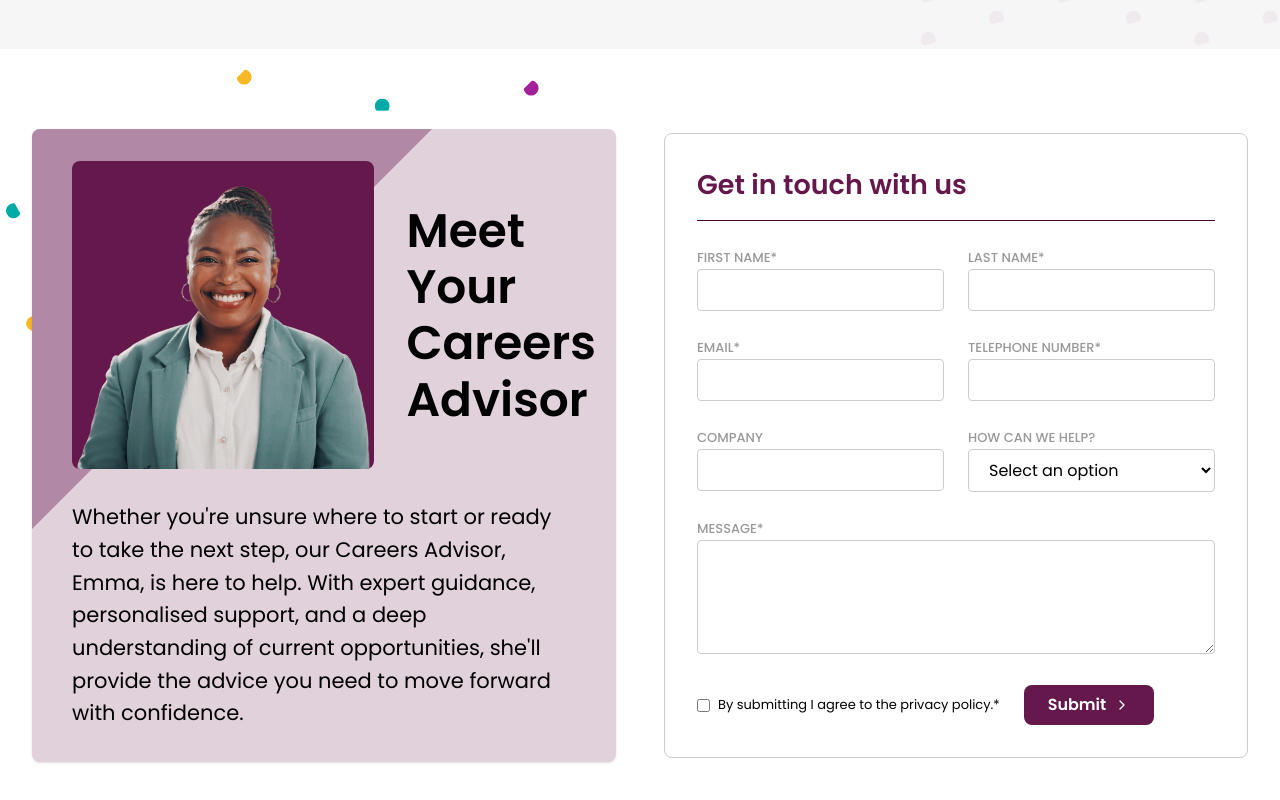
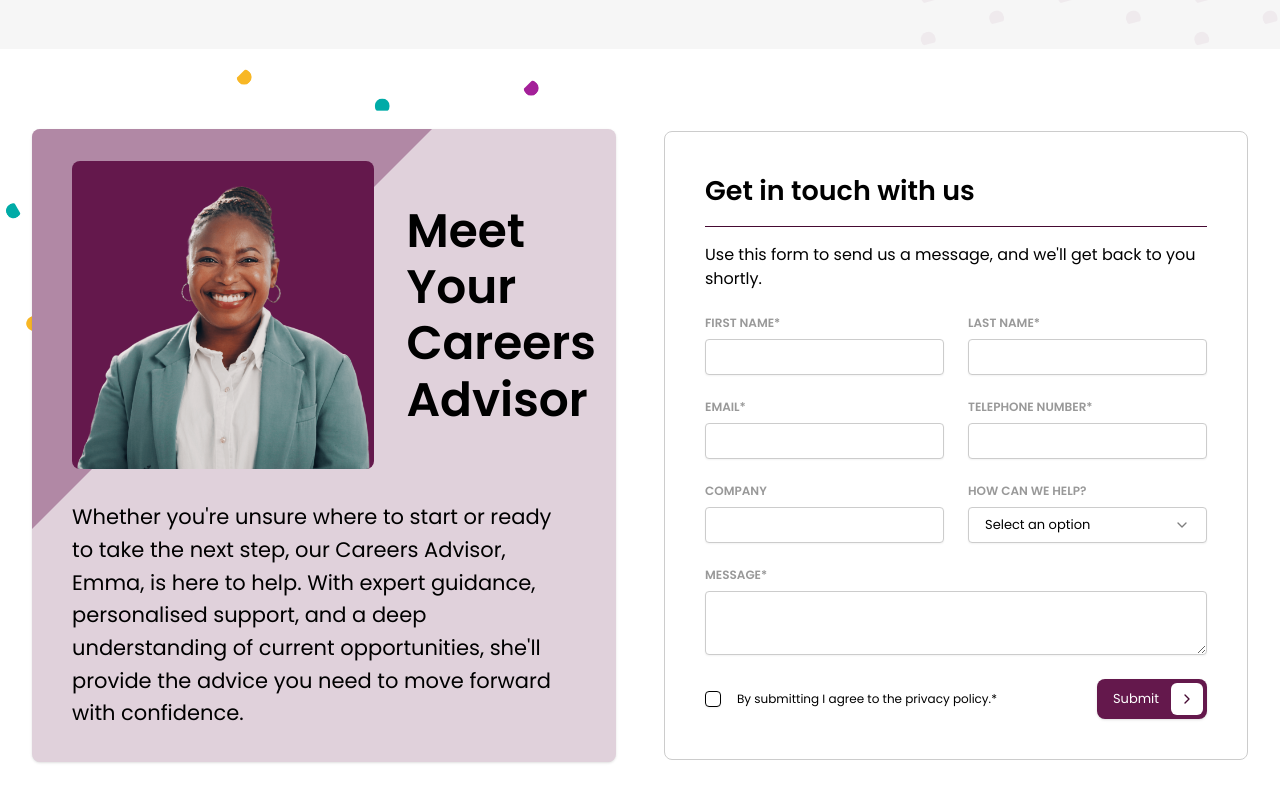
Before and after one commit to aizadrzo/next-ctskill, a Next.js app: page /about/careers-hub in a window 1280 px wide. Shown: the part 2020-2820 px from the top of the page. Built offline with nearby package versions, Linux system fonts and the light colour scheme.

Commit message:
chore: make small changes to the input field and add form to home, careers hub and about us

```diff
--- a/src/app/about/careers-hub/page.tsx
+++ b/src/app/about/careers-hub/page.tsx
@@ -1,3 +1,4 @@
+"use client";
 import Image from "next/image";
 import { PageHeader } from "@/components/marketing/page-header";
 import { ContentBoxLink } from "@/components/marketing/content-box-link";
@@ -9,9 +10,9 @@ import {
   MessageCircle,
   Users,
   Building,
-  ChevronRight,
 } from "lucide-react";
 import { Card, CardContent, CardHeader, CardTitle } from "@/components/ui/card";
+import { ContactForm } from "@/components/forms/contact-form";
 
 const careerHubItems = [
   {
@@ -185,108 +186,12 @@ export default function CareersHubPage() {
             </Card>
 
             {/* Contact Form */}
-            <div className="bg-neutral-white-100 border border-neutral-black-30 rounded-lg p-8">
-              <div className="space-y-6">
-                <div className="border-b border-primary-120 pb-4">
-                  <h3 className="text-xl font-semibold text-primary-100">
-                    Get in touch with us
-                  </h3>
-                </div>
-
-                <form className="space-y-6">
-                  <div className="grid grid-cols-1 sm:grid-cols-2 gap-6">
-                    <div className="space-y-2">
-                      <label className="text-sm font-medium text-neutral-black-50">
-                        FIRST NAME*
-                      </label>
-                      <input
-                        type="text"
-                        className="w-full px-4 py-2 border border-neutral-black-30 rounded bg-neutral-white-100"
-                      />
-                    </div>
-                    <div className="space-y-2">
-                      <label className="text-sm font-medium text-neutral-black-50">
-                        LAST NAME*
-                      </label>
-                      <input
-                        type="text"
-                        className="w-full px-4 py-2 border border-neutral-black-30 rounded bg-neutral-white-100"
-                      />
-                    </div>
-                  </div>
-
-                  <div className="grid grid-cols-1 sm:grid-cols-2 gap-6">
-                    <div className="space-y-2">
-                      <label className="text-sm font-medium text-neutral-black-50">
-                        EMAIL*
-                      </label>
-                      <input
-                        type="email"
-                        className="w-full px-4 py-2 border border-neutral-black-30 rounded bg-neutral-white-100"
-                      />
-                    </div>
-                    <div className="space-y-2">
-                      <label className="text-sm font-medium text-neutral-black-50">
-                        TELEPHONE NUMBER*
-                      </label>
-                      <input
-                        type="tel"
-                        className="w-full px-4 py-2 border border-neutral-black-30 rounded bg-neutral-white-100"
-                      />
-                    </div>
-                  </div>
-
-                  <div className="grid grid-cols-1 sm:grid-cols-2 gap-6">
-                    <div className="space-y-2">
-                      <label className="text-sm font-medium text-neutral-black-50">
-                        COMPANY
-                      </label>
-                      <input
-                        type="text"
-                        className="w-full px-4 py-2 border border-neutral-black-30 rounded bg-neutral-white-100"
-                      />
-                    </div>
-                    <div className="space-y-2">
-                      <label className="text-sm font-medium text-neutral-black-50">
-                        HOW CAN WE HELP?
-                      </label>
-                      <select className="w-full px-4 py-2 border border-neutral-black-30 rounded bg-neutral-white-100">
-                        <option>Select an option</option>
-                        <option>Apprenticeships</option>
-                        <option>Online Courses</option>
-                        <option>Recruitment</option>
-                      </select>
-                    </div>
-                  </div>
-
-                  <div className="space-y-2">
-                    <label className="text-sm font-medium text-neutral-black-50">
-                      MESSAGE*
-                    </label>
-                    <textarea
-                      rows={4}
-                      className="w-full px-4 py-2 border border-neutral-black-30 rounded bg-neutral-white-100"
-                    />
-                  </div>
-
-                  <div className="flex items-center gap-6">
-                    <div className="flex items-center gap-2">
-                      <input type="checkbox" id="privacy" />
-                      <label
-                        htmlFor="privacy"
-                        className="text-sm text-neutral-black-100"
-                      >
-                        By submitting I agree to the privacy policy.*
-                      </label>
-                    </div>
-                    <button className="inline-flex items-center justify-center px-6 py-2 bg-primary-100 text-neutral-white-100 font-semibold rounded-lg hover:bg-primary-120 transition-colors">
-                      Submit
-                      <ChevronRight className="w-4 h-4 ml-2" />
-                    </button>
-                  </div>
-                </form>
-              </div>
-            </div>
+            <ContactForm
+              onSubmit={(data) => {
+                console.log("Form submitted:", data);
+                // Handle form submission here
+              }}
+            />
           </div>
         </div>
       </section>
--- a/src/app/about/page.tsx
+++ b/src/app/about/page.tsx
@@ -1,3 +1,5 @@
+"use client";
+
 import * as React from "react";
 import Image from "next/image";
 import { PageHeader } from "@/components/marketing/page-header";
@@ -31,6 +33,7 @@ import {
   HandshakeIcon,
   FlagIcon,
 } from "../../../public/about-icons";
+import { ContactForm } from "@/components/forms/contact-form";
 
 const breadcrumbs = [{ label: "Home", href: "/" }, { label: "About" }];
 
@@ -448,108 +451,13 @@ export default function AboutPage() {
               </div>
 
               {/* Right Side - Contact Form */}
-              <div className="bg-neutral-white-100 border border-neutral-black-30 rounded-lg p-8">
-                <div className="space-y-6">
-                  <div className="border-b border-primary-120 pb-4">
-                    <h3 className="text-xl font-semibold text-primary-100">
-                      Get in touch with us
-                    </h3>
-                  </div>
 
-                  <form className="space-y-6">
-                    <div className="grid grid-cols-1 sm:grid-cols-2 gap-6">
-                      <div className="space-y-2">
-                        <label className="text-sm font-medium text-neutral-black-50">
-                          FIRST NAME*
-                        </label>
-                        <input
-                          type="text"
-                          className="w-full px-4 py-2 border border-neutral-black-30 rounded bg-neutral-white-100"
-                        />
-                      </div>
-                      <div className="space-y-2">
-                        <label className="text-sm font-medium text-neutral-black-50">
-                          LAST NAME*
-                        </label>
-                        <input
-                          type="text"
-                          className="w-full px-4 py-2 border border-neutral-black-30 rounded bg-neutral-white-100"
-                        />
-                      </div>
-                    </div>
-
-                    <div className="grid grid-cols-1 sm:grid-cols-2 gap-6">
-                      <div className="space-y-2">
-                        <label className="text-sm font-medium text-neutral-black-50">
-                          EMAIL*
-                        </label>
-                        <input
-                          type="email"
-                          className="w-full px-4 py-2 border border-neutral-black-30 rounded bg-neutral-white-100"
-                        />
-                      </div>
-                      <div className="space-y-2">
-                        <label className="text-sm font-medium text-neutral-black-50">
-                          TELEPHONE NUMBER*
-                        </label>
-                        <input
-                          type="tel"
-                          className="w-full px-4 py-2 border border-neutral-black-30 rounded bg-neutral-white-100"
-                        />
-                      </div>
-                    </div>
-
-                    <div className="grid grid-cols-1 sm:grid-cols-2 gap-6">
-                      <div className="space-y-2">
-                        <label className="text-sm font-medium text-neutral-black-50">
-                          COMPANY
-                        </label>
-                        <input
-                          type="text"
-                          className="w-full px-4 py-2 border border-neutral-black-30 rounded bg-neutral-white-100"
-                        />
-                      </div>
-                      <div className="space-y-2">
-                        <label className="text-sm font-medium text-neutral-black-50">
-                          HOW CAN WE HELP?
-                        </label>
-                        <select className="w-full px-4 py-2 border border-neutral-black-30 rounded bg-neutral-white-100">
-                          <option>Select an option</option>
-                          <option>Apprenticeships</option>
-                          <option>Online Courses</option>
-                          <option>Recruitment</option>
-                        </select>
-                      </div>
-                    </div>
-
-                    <div className="space-y-2">
-                      <label className="text-sm font-medium text-neutral-black-50">
-                        MESSAGE*
-                      </label>
-                      <textarea
-                        rows={4}
-                        className="w-full px-4 py-2 border border-neutral-black-30 rounded bg-neutral-white-100"
-                      />
-                    </div>
-
-                    <div className="flex items-center gap-6">
-                      <div className="flex items-center gap-2">
-                        <input type="checkbox" id="privacy" />
-                        <label
-                          htmlFor="privacy"
-                          className="text-sm text-neutral-black-100"
-                        >
-                          By submitting I agree to the privacy policy.*
-                        </label>
-                      </div>
-                      <button className="inline-flex items-center justify-center px-6 py-2 bg-primary-100 text-neutral-white-100 font-semibold rounded-lg hover:bg-primary-120 transition-colors">
-                        Submit
-                        <ChevronRight className="w-4 h-4 ml-2" />
-                      </button>
-                    </div>
-                  </form>
-                </div>
-              </div>
+              <ContactForm
+                onSubmit={(data) => {
+                  console.log("Form submitted:", data);
+                  // Handle form submission here
+                }}
+              />
             </div>
           </div>
         </div>
--- a/src/app/page.tsx
+++ b/src/app/page.tsx
@@ -1,3 +1,5 @@
+"use client";
+
 import Image from "next/image";
 import { HeroSection } from "@/components/marketing/hero-section";
 import { ServicesCard } from "@/components/marketing/services-card";
@@ -12,6 +14,7 @@ import {
   IntegrityIcon,
   ServiceExcellenceIcon,
 } from "../../public/core-values-icons";
+import { ContactForm } from "@/components/forms/contact-form";
 
 // Services data for the intro section
 const introServices = [
@@ -332,14 +335,12 @@ export default function Home() {
 
               <TabsContent value="get-in-touch" className="mt-8">
                 {/* Get in touch form content */}
-                <div className="w-full max-w-[1000px] bg-neutral-white-100 border border-neutral-black-30 rounded-lg p-8 sm:p-10">
-                  <h3 className="text-xl font-semibold text-neutral-black-100 mb-6">
-                    Get in Touch
-                  </h3>
-                  <p className="text-base text-neutral-black-100">
-                    Contact form will go here...
-                  </p>
-                </div>
+                <ContactForm
+                  onSubmit={(data) => {
+                    console.log("Form submitted:", data);
+                    // Handle form submission here
+                  }}
+                />
               </TabsContent>
 
               <TabsContent value="upload-cv" className="mt-8">
```
